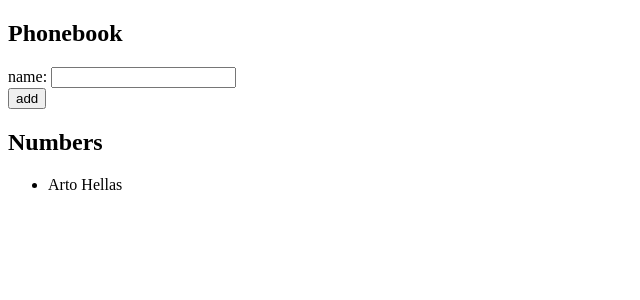
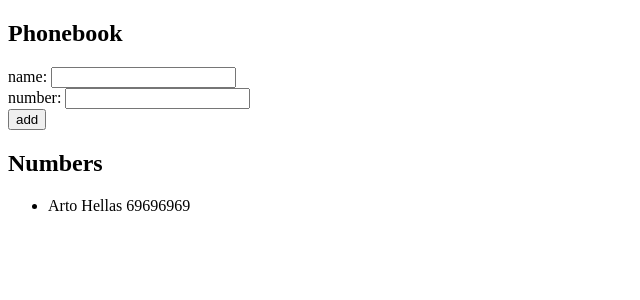
Before and after one commit to reddygtvs/FullStackOpen, a React (Create React App) app in the folder part2/phonebook/: page / in a window 1280 px wide. Shown: the top 300 px of the page, without its empty margins (0-640 px from the left). Built offline with nearby package versions, Linux system fonts and the light colour scheme.

Commit message:
part 2.8

```diff
--- a/part2/phonebook/src/App.js
+++ b/part2/phonebook/src/App.js
@@ -2,12 +2,18 @@
 
 const App = () => {
   const [ persons, setPersons ] = useState([
-    { name: 'Arto Hellas', id: 'Arto Hellas' }
+    { name: 'Arto Hellas', id: 'Arto Hellas', number:69696969 }
   ])
   const [ newName, setNewName ] = useState('')
 
+  const [ newNumber, setNewNumber ] = useState('')
+
   const handleNameChange = (event) => {
     setNewName(event.target.value)
+  }
+
+  const handleNumberChange = (event) => {
+    setNewNumber(event.target.value)
   }
 
   const addNote = (event) => {
@@ -15,7 +21,8 @@
 
     const noteObject = {
       name: newName,
-      id: newName
+      id: newName,
+      number: newNumber
     }
     setNewName('')
     if (persons.find(person => person.name === noteObject.name)) {
@@ -36,6 +43,10 @@
           onChange={handleNameChange}/>
         </div>
         <div>
+          number: <input value={newNumber}
+          onChange={handleNumberChange} />
+        </div>
+        <div>
           <button type="submit">add</button>
         </div>
       </form>
@@ -44,7 +55,7 @@
       <ul>
         {persons.map(person => {
           return (
-            <li key={person.name}>{person.name}</li>
+            <li key={person.name}>{person.name} {person.number}</li>
           )
         })}
       </ul>
```
